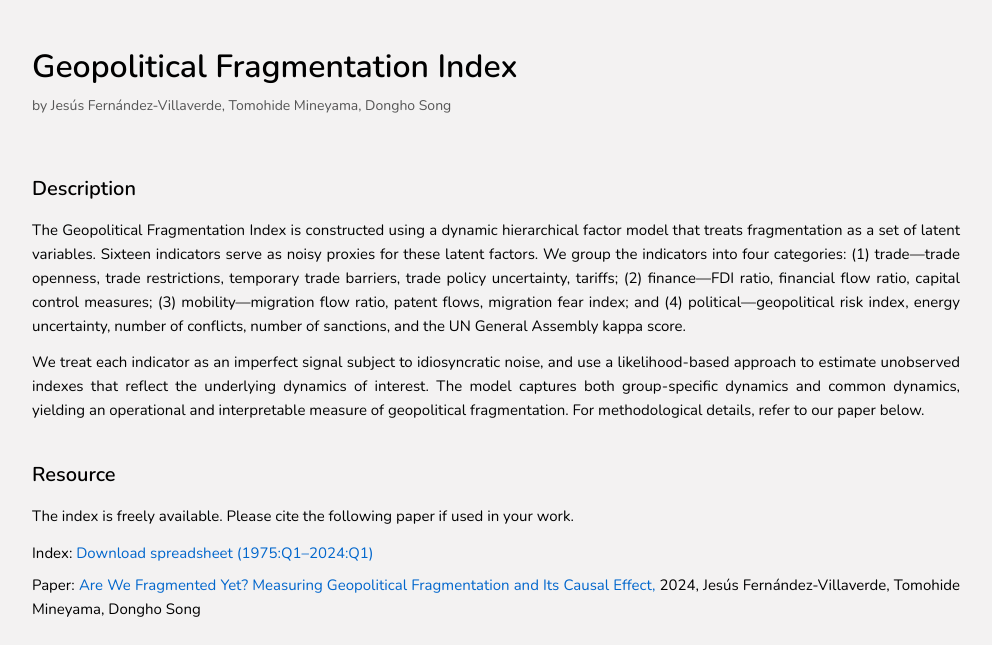
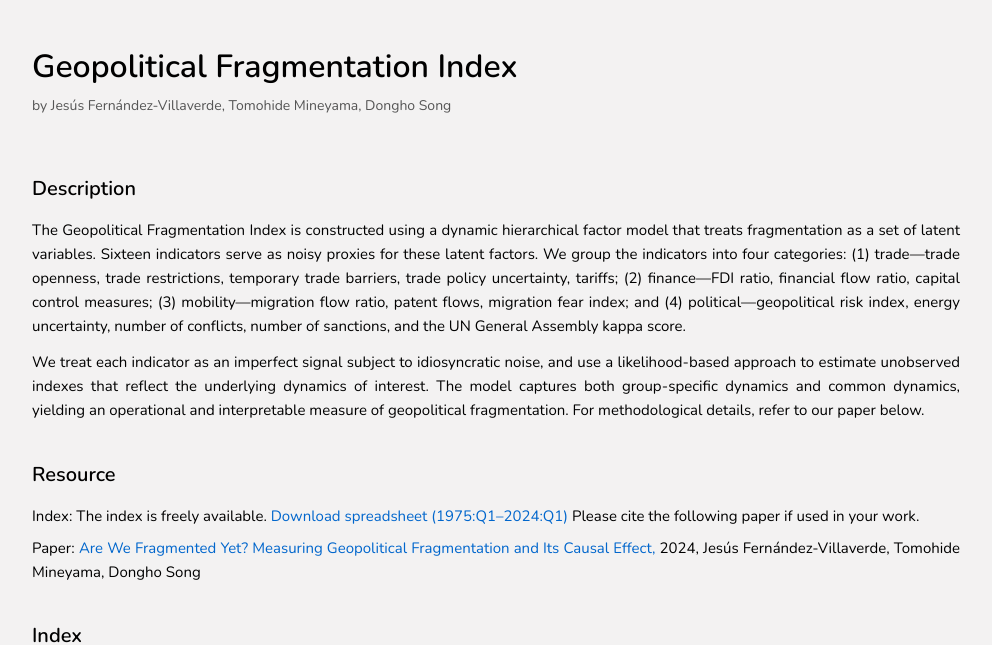
Before and after one commit to geopol-index/fragmentation, a plain HTML site: page index.html in a window 1280 px wide. Shown: the top 645 px of the page, without its empty margins (144-1136 px from the left). Drawn offline with nearby package versions, Linux system fonts and the light colour scheme.

Commit message:
Update index.html

```diff
--- a/index.html
+++ b/index.html
@@ -107,14 +107,12 @@ a:hover {
 <!-- Resource Section -->
 <section>
   <div class="section-title">Resource</div>
-  <div class="justify">
-    The index is freely available. Please cite the following paper if used in your work.
-  </div>
   <div class="justify" style="margin-top: 0.8rem;">
-    Index:
+    Index: The index is freely available.
     <a target="_blank" href="https://docs.google.com/spreadsheets/d/1W8IJOLrR-WkXguIgIslBfWw-A5vz5Qs6SrHPwT68kCo/edit?usp=sharing">
       Download spreadsheet (1975:Q1–2024:Q1)
     </a>
+    Please cite the following paper if used in your work.
   </div>
   <div class="justify" style="margin-top: 0.5rem;">
     Paper:
```
